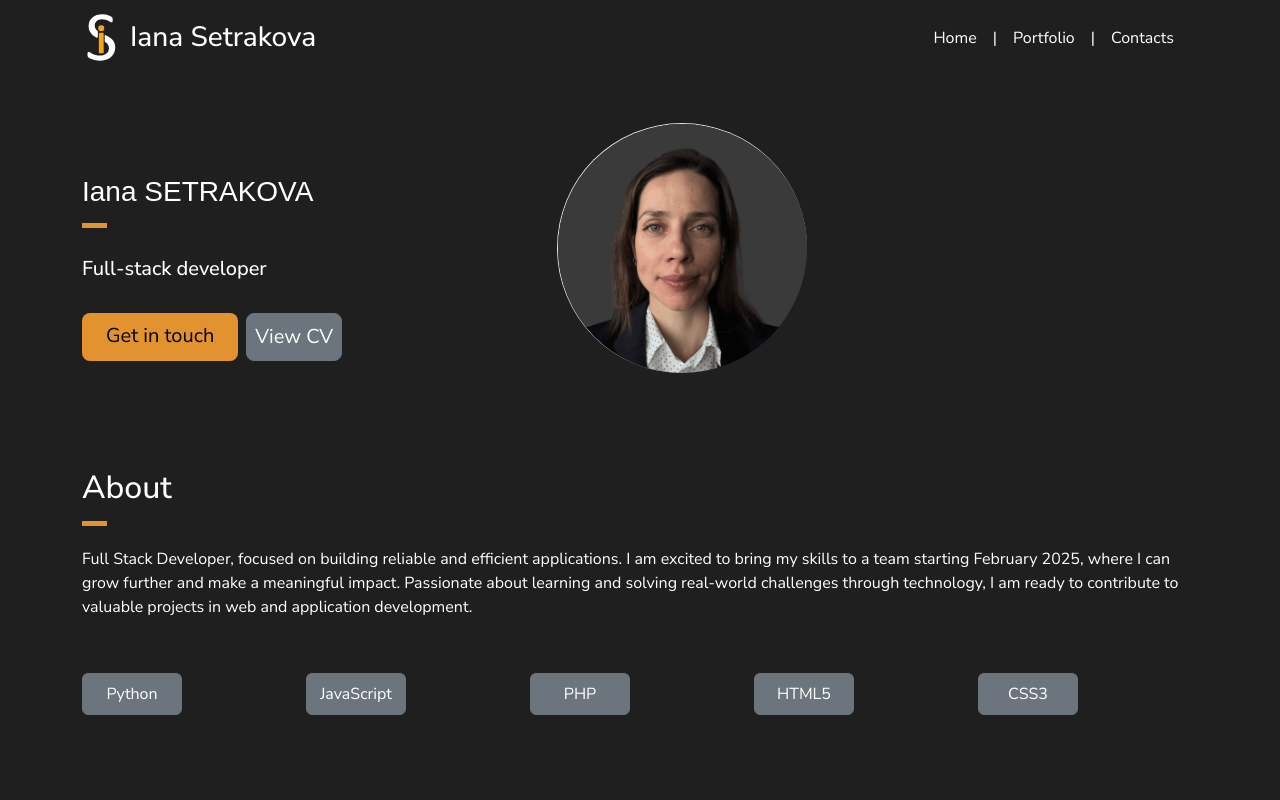
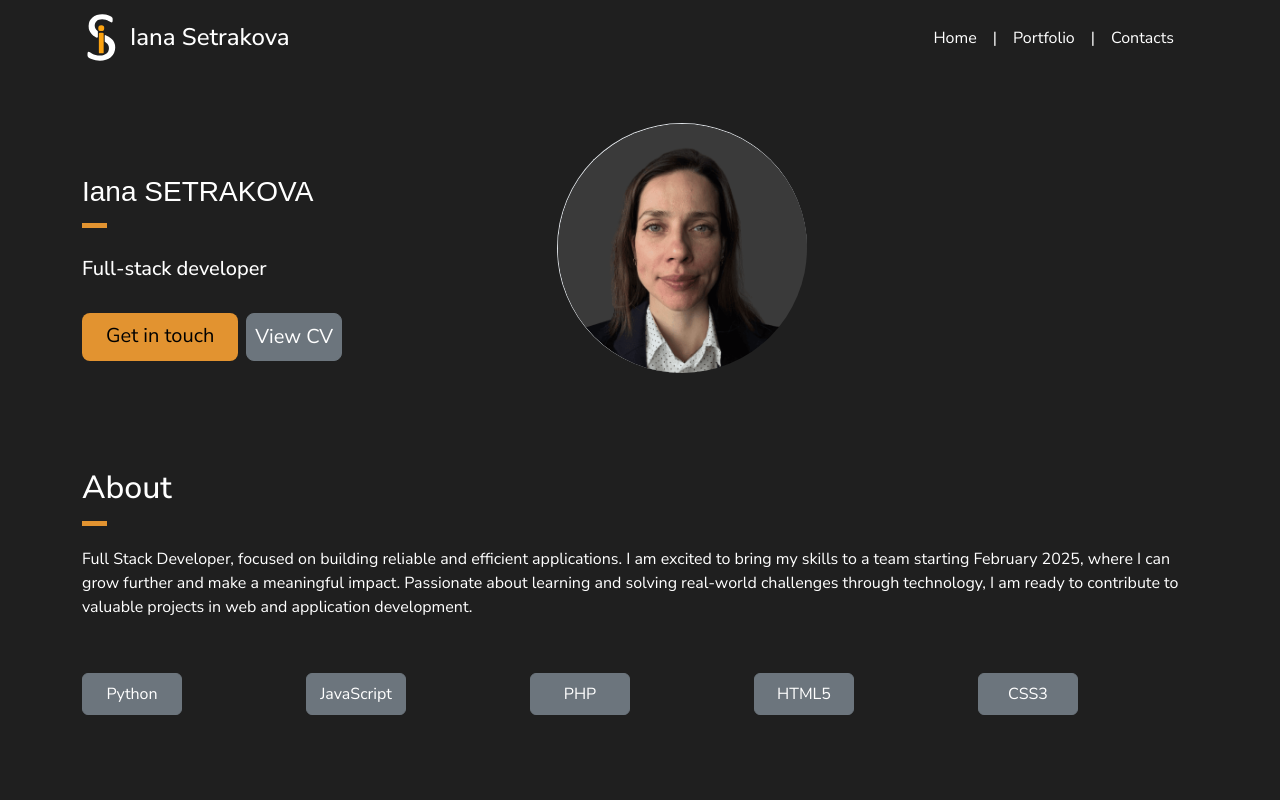
Before and after one commit to iasssy/iasssy.github.io, a plain HTML site: page index.html in a window 1280 px wide. Shown: the top 800 px of the page. Drawn offline with nearby package versions, Linux system fonts and the light colour scheme; a web font is replaced by a local one.

Commit message:
Update header.html

```diff
--- a/load/header.html
+++ b/load/header.html
@@ -4,7 +4,7 @@
       <!-- Brand Logo -->
       <a class="navbar-brand d-flex align-items-center" href="index.html">
         <img src="images/logo.svg" alt="Iana Setrakova" class="logo" style="width: 40px; height: auto;">
-        <h3 class="m-0 ms-2">Iana Setrakova</h3>
+        <h4 class="m-0 ms-2">Iana Setrakova</h4>
       </a>
 
       <!-- Toggler -->
```
